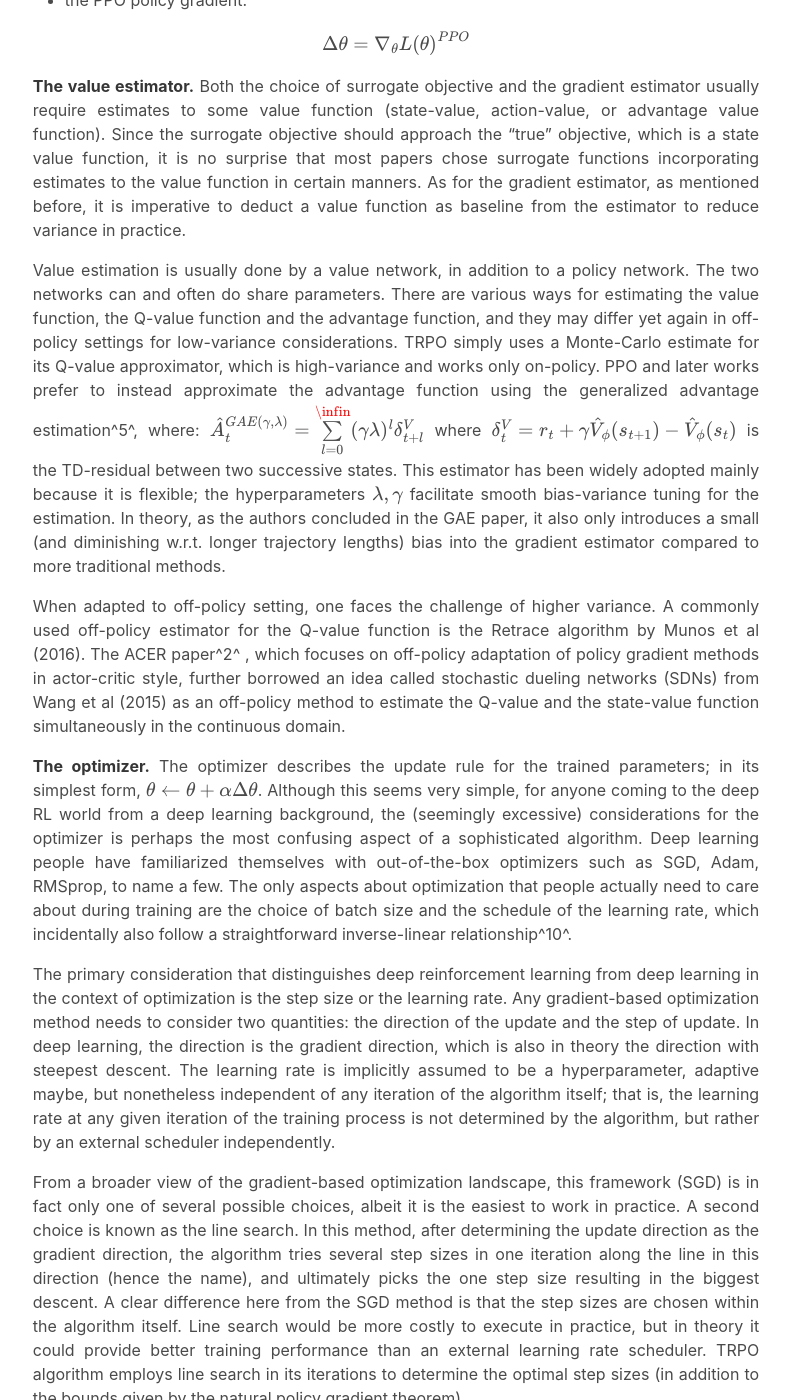
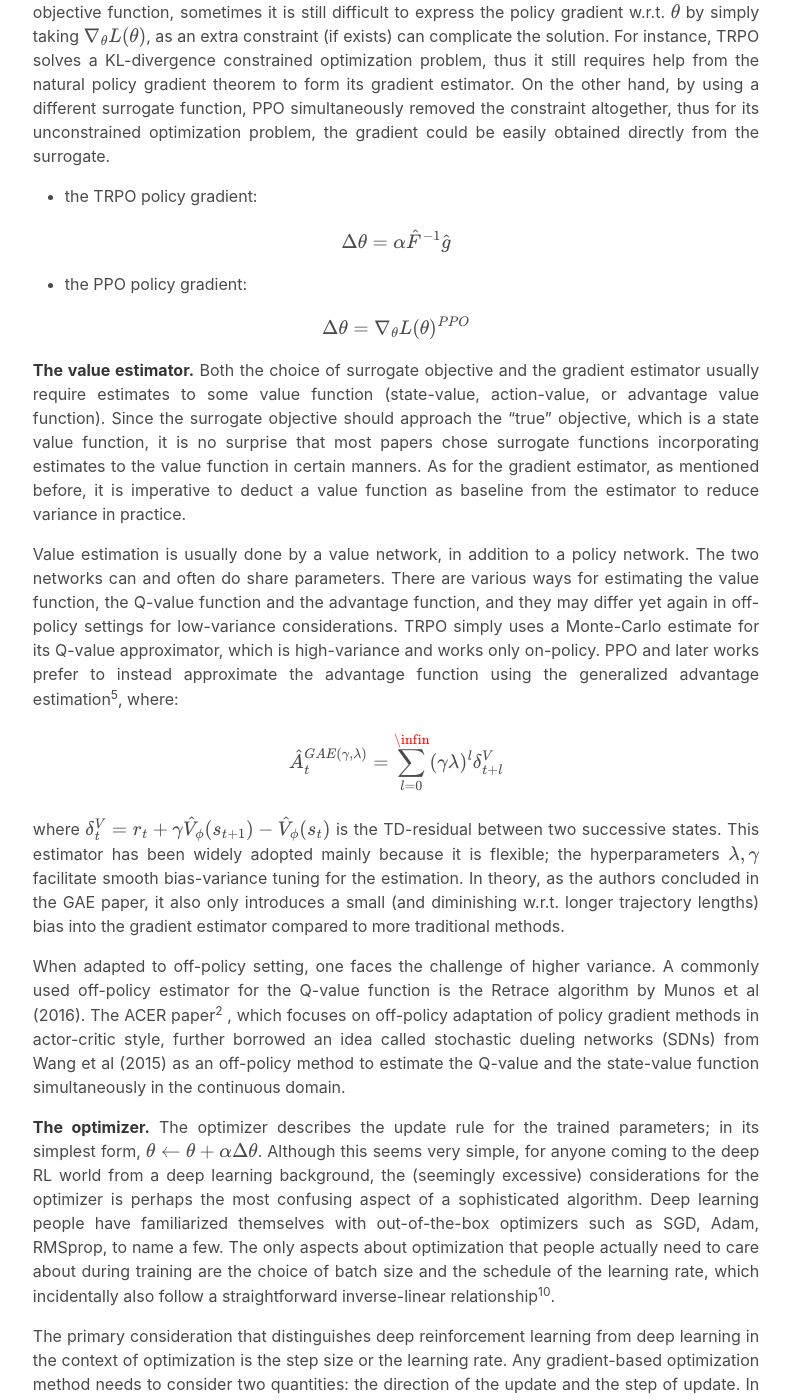
Before and after one commit to baihuaxie/baihuaxie.github.io, a Jekyll site: the page built from _posts/2020-09-02-A-Closer-Look-At-PPO-TRPO.md, in a window 1280 px wide and 1400 px high, scrolled down 4098 px. Shown: the whole window, without its empty margins (244-1034 px from the left). Built offline with Jekyll 4.4.1, drawn with Linux system fonts in a browser that asks for light colours; formulas are drawn with MathJax 3; some of the changed text lies outside the part shown.

Commit message:
09/02: udpate post #04 for superscript and math line break errors

```diff
--- a/_posts/2020-09-02-A-Closer-Look-At-PPO-TRPO.md
+++ b/_posts/2020-09-02-A-Closer-Look-At-PPO-TRPO.md
@@ -16,7 +16,7 @@ The notations are summarized in the following table:
 | ------------------------------------------------------- | :----------------------------------------------------------- |
 | $$s_t, a_t, r_t$$                                       | the **state** $$s$$, **action** $$a$$ and **reward** $$r$$ at current timestep $$t$$ |
 | $$\gamma$$                                              | **discount factor**                                          |
-| $$\pi_\theta(a_t|s_t)$$                                 | the policy network parameterized by $$\theta$$ that approximates the stochastic **policy function** |
+| $$\pi_\theta(a_t\|s_t)$$                                 | the policy network parameterized by $$\theta$$ that approximates the stochastic **policy function** |
 | $$\hat{V}_\phi(s_t)$$                                   | the value network parameterized by $$\phi$$ that approximates the **state-value function** |
 | $$\hat{Q}(s_t,a_t)$$                                    | the estimated **action-value function**                      |
 | $$\hat{A}(s_t,a_t)$$                                    | the estimated **advantage function**                         |
@@ -24,62 +24,76 @@ The notations are summarized in the following table:
 | $$\mathbb{E}_{s,a\sim\pi}$$                             | the expectation over the possible trajectories of state-action pairs following policy $$\pi$$ |
 | $$\hat{\mathbb{E}}_t=\frac{1}{T}\sum\limits_{t=1}^{T}$$ | approximate the true expectation by the average over a sample trajectory of length $$T$$ |
 
-The basic RL problem setting is assumed in the discussion. The agent has access to a Markov Decision Process (MDP). At each iteration of the training process, the agent interacts with the environment and samples a trajectory of $$\{s_t, a_t, r_t\}$$ following current policy $$\pi_{\theta_{old}}$$ for $$T$$ timesteps. The samples are subsequently used to form estimates of the various quantities needed to optimize the parameters, such as advantage function and policy gradient. To encourage exploration, one could use asynchronous setting^1^ or off-policy setting^2^ through importance sampling (for the latter, typically with experience replay^3^ to improve stability), though neither choice would alter the core algorithms significantly. Hence for the simplicity in discussion, this post would focus only on the on-policy version of the algorithms.
+The basic RL problem setting is assumed in the discussion. The agent has access to a Markov Decision Process (MDP). At each iteration of the training process, the agent interacts with the environment and samples a trajectory of $$\{s_t, a_t, r_t\}$$ following current policy $$\pi_{\theta_{old}}$$ for $$T$$ timesteps. The samples are subsequently used to form estimates of the various quantities needed to optimize the parameters, such as advantage function and policy gradient. To encourage exploration, one could use asynchronous setting<sup>1</sup> or off-policy setting<sup>2</sup> through importance sampling (for the latter, typically with experience replay<sup>3</sup> to improve stability), though neither choice would alter the core algorithms significantly. Hence for the simplicity in discussion, this post would focus only on the on-policy version of the algorithms.
 
-Policy gradient algorithms are a leading class of model-free reinforcement learning methods. Compared to deep Q-learning^3^, another class of very successful value-based methods, policy gradients are considered to be more soundly grounded theoretically. The theories can be traced back to the ground-breaking work of Richard Sutton et al on the policy gradient theorem^4^, which provided a theoretical formula for the gradients w.r.t. parameters of the policy network. Its generalized form is as follows^5^:
+Policy gradient algorithms are a leading class of model-free reinforcement learning methods. Compared to deep Q-learning<sup>3</sup>, another class of very successful value-based methods, policy gradients are considered to be more soundly grounded theoretically. The theories can be traced back to the ground-breaking work of Richard Sutton et al on the policy gradient theorem<sup>4</sup>, which provided a theoretical formula for the gradients w.r.t. parameters of the policy network. Its generalized form is as follows<sup>5</sup>:
+
 $$
 \hat{g}=\mathbb{E}_{s,a\sim\pi_\theta}[\sum\limits_{t=0}^\infin\Psi_t\nabla_\theta\log\pi_\theta(a_t|s_t)]
 $$
+
 where $$\Psi_t$$ typically takes the form of a Q-value function, an advantage function, a TD-residual of value functions, or simply the sum of (discounted) rewards of the sampled trajectory, among other choices. Meanwhile, it is almost imperative in practice to subtract from $$\Psi_t$$ a baseline $$b_t$$, which is a function of the state $$s_t$$ at timestep $$t$$ (a natural choice would be the value function), in order to reduce the high variance of this gradient estimator. Evidently, this necessitates a value network to estimate the value function, in addition to a policy network in deep policy gradient methods. In practice, however, it is common to share the majority of the parameters for the two networks.
 
 The policy gradient provides the direction to update the policy network parameters and is used by the update rule $$\theta\gets\theta+\alpha\Delta\theta$$. Although the size of the update is not theoretically specified by the policy gradient, naively, one could simply use $$\Delta\theta\gets\hat{g}$$ and leave the learning rate or step size $$\alpha$$ as a hyperparameter, as is the standard procedure in deep learning framework. Classical policy gradient algorithms such as REINFORCE adopted this formulation. However, in the context of policy gradient methods, the algorithms could benefit from a more careful consideration for the step size.
 
 The analysis starts with the implicit assumption behind the policy gradient theorem, in that it is the solution to a constrained optimization problem of the following format:
+
 $$
 \DeclareMathOperator*{\argmax}{argmax}\\
 g\gets\argmax\limits_g J(\theta+g)\;\text{ subject to a constraint}\;||g||\le\epsilon
 $$
+
 where the objective function $$J(\theta)=V_{\pi_\theta}(s_t)$$ is the "true" state-value function following current policy $$\pi_\theta$$. The constraint applies a bound on the L2-norm (or Euclidian distance) of the parameter gradient $$g$$, which sets a maximum step size $$\epsilon$$.
 
 However, it is difficult to select a proper bound on the step size in practice.  If the step size is too small, the learning becomes very slow; if too large, the update may not be optimal or even positive. This difficulty arises with the fact that in the naive formulation of the constrained optimization problem, the constraint is bounded in the parameter space. What the algorithm really needed, though, is a constraint bounded in the policy function space directly. In this manner, the algorithm could have better control of the resulting updated policy function after each iteration; ideally, we want to ensure that the algorithm could take the largest possible step size (hence fastest learning speed) that satisfies the constraint on the resulting policy.
 
-This train of thought led to the development of the natural policy gradient^6^ methods, which is a solution to a different constrained optimization problem:
+This train of thought led to the development of the natural policy gradient<sup>6</sup> methods, which is a solution to a different constrained optimization problem:
+
 $$
 \DeclareMathOperator*{\argmax}{argmax}\\
 g\gets\argmax\limits_g J(\theta+g)\;\text{ subject to a constraint}\;D_{KL}[\pi_{\theta_{old}}|\pi_\theta]\le\delta
 $$
+
 where the objective function is the same as before, and the constraint is now a KL divergence on the two policy functions, as parameterized by the parameters before and after the current update, respectively. The KL divergence is a measure of distance between two probability distributions $$P$$ and $$Q$$ such that $$D_{KL}[P|Q]=\int\limits_{-\infin}^{+\infin}P(x)\log(\frac{P(x)}{Q(x)})dx$$.
 
 How to solve this problem? A general methodology for constrained optimization problems with inequalities is the so called Karush-Kuhn-Tucker (KKT) method, which is a generalization from the classic Lagrangian Multiplier method. As a result, if taken a quadratic approximation, this KL divergence could be related to the Fisher Information Matrix (FIM) by:
+
 $$
 \mathbb{E}_{s,a\sim\pi_{\theta_{old}}}[\nabla_\theta^2 D_{KL}(\pi_{\theta_{old}}(\cdot|s)||\pi_\theta(\cdot|s))]|_{\theta=\theta_{old}}=\mathbb{E}_{s,a\sim\pi_{\theta_{old}}}[\nabla_\theta\log\pi_\theta(\cdot|s)\nabla_\theta\log\pi_\theta(\cdot|s)^T]|_{\theta=\theta_{old}}=F(\theta_{old})
 $$
-In other words, the Hessian matrix of the KL divergence is equal to the covariate matrix of the policy gradient, which in turn is the definition of the FIM. Any algorithm based on the natural policy gradient is thus second-order, as it is required to compute the FIM, which can become prohibitively expensive to do so for large state spaces. In practice, it is usually preferable to compute the Hessian rather than the covariate thanks to the conjugate gradient algorithm^7^, which allows using the FIM in subsequent gradient estimation without actually computing the entire second-order matrix.
+
+In other words, the Hessian matrix of the KL divergence is equal to the covariate matrix of the policy gradient, which in turn is the definition of the FIM. Any algorithm based on the natural policy gradient is thus second-order, as it is required to compute the FIM, which can become prohibitively expensive to do so for large state spaces. In practice, it is usually preferable to compute the Hessian rather than the covariate thanks to the conjugate gradient algorithm<sup>7</sup>, which allows using the FIM in subsequent gradient estimation without actually computing the entire second-order matrix.
 
 Following the solution, the natural policy gradient and the corresponding bound on the step size are given by the theorem as:
+
 $$
 \begin{split}
 g_N&\gets F^{-1}\hat{g}\;\text{where }\hat{g}\text{ is vanilla policy gradient}\\
 \theta&\gets\theta+\alpha g_N \;\text{where }\alpha=\sqrt{\frac{2\delta}{g_N^TF^{-1}g_N}}
 \end{split}
 $$
+
 Either the vanilla policy gradient theorem or the natural gradient theorem forms the skeleton of a deep policy gradient algorithm. But for the algorithm to work in practice, more auxiliary accommodations needed to be made. Consequently, policy gradient algorithms could typically be distinguished by the following 4 key characteristics:
 
 **The objective function.** At first glance it seemed trivial to always use the "true" value function as the objective for optimization, as is the case for the previous theorems. But a "true" value function can be very difficult to optimize, particularly for large state spaces. Modern deep policy gradient methods instead opted for optimizing a so called "surrogate" objective function. A surrogate objective could be expressed in a simpler and explicit form, thus simplifying the training process, while simultaneously it is guaranteed that an improvement in the surrogate objective always corresponds an improvement in the "true" objective, albeit within a certain boundary in the parameter space (the trust region). Or so the theory promises. In practical algorithms, however, it is seldom explicitly proven that the chosen surrogate objective guarantees improvements in the "true" value function; this is more of an implicit assumption rather than an explicit proof.
 
-* The TRPO surrogate objective^7^:
+* The TRPO surrogate objective<sup>7</sup>:
+
   $$
   L(\theta)^{TRPO}=\mathbb{E}_{s,a\sim\pi_{\theta_{old}}}[\frac{\pi_\theta(a|s)}{\pi_{\theta_{old}}(a|s)}\hat{Q}(s,a)]
   $$
-  note that the Q-value function (as in original paper) could be replaced by the advantage function; this is the same surrogate as CPI^11^
 
-* The PPO-clipped surrogate objective^8^:
+  note that the Q-value function (as in original paper) could be replaced by the advantage function; this is the same surrogate as CPI<sup>11</sup>
+
+* The PPO-clipped surrogate objective<sup>8</sup>:
+
   $$
   L(\theta)^{PPO-CLIP}=L^{CLP}(\theta)-c_1L^{VF}(\theta)+c_2S(\theta)
   $$
+
   where $$L^{CLP}(\theta)$$ is a clipped version of the TRPO surrogate, $$L^{VF}(\theta)$$ is the MSE loss for value network, and $$S(\theta)$$ is the mean entropy of the policy.
 
-* The PPO-penalty surrogate objective^8,9^:
+* The PPO-penalty surrogate objective<sup>8,9</sup>:
 
 $$
 L(\theta)^{PPO-PEN}=\mathbb{E}_{s,a\sim\pi_{\theta_{old}}}[\frac{\pi_\theta(a_t|s_t)}{\pi_{\theta_{old}}(a_t|s_t)}\hat{A}_t]-\lambda D_{KL}[\pi_{\theta_{old}}||\pi_{\theta}]
@@ -101,15 +115,17 @@ $$
 
 **The value estimator.** Both the choice of surrogate objective and the gradient estimator usually require estimates to some value function (state-value, action-value, or advantage value function). Since the surrogate objective should approach the "true" objective, which is a state value function, it is no surprise that most papers chose surrogate functions incorporating estimates to the value function in certain manners. As for the gradient estimator, as mentioned before, it is imperative to deduct a value function as baseline from the estimator to reduce variance in practice.
 
-Value estimation is usually done by a value network, in addition to a policy network. The two networks can and often do share parameters. There are various ways for estimating the value function, the Q-value function and the advantage function, and they may differ yet again in off-policy settings for low-variance considerations. TRPO simply uses a Monte-Carlo estimate for its Q-value approximator, which is high-variance and works only on-policy. PPO and later works prefer to instead approximate the advantage function using the generalized advantage estimation^5^, where:
+Value estimation is usually done by a value network, in addition to a policy network. The two networks can and often do share parameters. There are various ways for estimating the value function, the Q-value function and the advantage function, and they may differ yet again in off-policy settings for low-variance considerations. TRPO simply uses a Monte-Carlo estimate for its Q-value approximator, which is high-variance and works only on-policy. PPO and later works prefer to instead approximate the advantage function using the generalized advantage estimation<sup>5</sup>, where:
+
 $$
 \hat{A}_t^{GAE(\gamma,\lambda)}=\sum\limits_{l=0}^\infin(\gamma\lambda)^l\delta_{t+l}^V\\
 $$
+
 where $$\delta_t^V=r_t+\gamma\hat{V}_\phi(s_{t+1})-\hat{V}_\phi(s_t)$$ is the TD-residual between two successive states. This estimator has been widely adopted mainly because it is flexible; the hyperparameters $$\lambda,\gamma$$ facilitate smooth bias-variance tuning for the estimation. In theory, as the authors concluded in the GAE paper, it also only introduces a small (and diminishing w.r.t. longer trajectory lengths) bias into the gradient estimator compared to more traditional methods.
 
-When adapted to off-policy setting, one faces the challenge of higher variance. A commonly used off-policy estimator for the Q-value function is the Retrace algorithm by Munos et al (2016). The ACER paper^2^ , which focuses on off-policy adaptation of policy gradient methods in actor-critic style, further borrowed an idea called stochastic dueling networks (SDNs) from Wang et al (2015) as an off-policy method to estimate the Q-value and the state-value function simultaneously in the continuous domain.
+When adapted to off-policy setting, one faces the challenge of higher variance. A commonly used off-policy estimator for the Q-value function is the Retrace algorithm by Munos et al (2016). The ACER paper<sup>2</sup> , which focuses on off-policy adaptation of policy gradient methods in actor-critic style, further borrowed an idea called stochastic dueling networks (SDNs) from Wang et al (2015) as an off-policy method to estimate the Q-value and the state-value function simultaneously in the continuous domain.
 
-**The optimizer.** The optimizer describes the update rule for the trained parameters; in its simplest form, $$\theta\gets\theta+\alpha\Delta\theta$$. Although this seems very simple, for anyone coming to the deep RL world from a deep learning background, the (seemingly excessive) considerations for the optimizer is perhaps the most confusing aspect of a sophisticated algorithm. Deep learning people have familiarized themselves with out-of-the-box optimizers such as SGD, Adam, RMSprop, to name a few. The only aspects about optimization that people actually need to care about during training are the choice of batch size and the schedule of the learning rate, which incidentally also follow a straightforward inverse-linear relationship^10^.
+**The optimizer.** The optimizer describes the update rule for the trained parameters; in its simplest form, $$\theta\gets\theta+\alpha\Delta\theta$$. Although this seems very simple, for anyone coming to the deep RL world from a deep learning background, the (seemingly excessive) considerations for the optimizer is perhaps the most confusing aspect of a sophisticated algorithm. Deep learning people have familiarized themselves with out-of-the-box optimizers such as SGD, Adam, RMSprop, to name a few. The only aspects about optimization that people actually need to care about during training are the choice of batch size and the schedule of the learning rate, which incidentally also follow a straightforward inverse-linear relationship<sup>10</sup>.
 
 The primary consideration that distinguishes deep reinforcement learning from deep learning in the context of optimization is the step size or the learning rate. Any gradient-based optimization method needs to consider two quantities: the direction of the update and the step of update. In deep learning, the direction is the gradient direction, which is also in theory the direction with steepest descent. The learning rate is implicitly assumed to be a hyperparameter, adaptive maybe, but nonetheless independent of any iteration of the algorithm itself; that is, the learning rate at any given iteration of the training process is not determined by the algorithm, but rather by an external scheduler independently.
 
@@ -121,7 +137,7 @@ Now we are ready to look in details at the two leading algorithms: TRPO and PPO
 
 #### TRPO = Natural Policy Gradient + Line Search
 
-The main idea behind TRPO^7^ is a re-formulation of the natural policy gradient theorem. By doing so the authors were able to prove theoretically that the algorithm (in its theoretical form) guarantees monotonic policy improvement^11^. The practical algorithm is a combination of natural policy gradient estimator with a line search sub-routine for step size. The detailed practical algorithm is listed as follows:
+The main idea behind TRPO<sup>7^</sup> is a re-formulation of the natural policy gradient theorem. By doing so the authors were able to prove theoretically that the algorithm (in its theoretical form) guarantees monotonic policy improvement<sup>11</sup>. The practical algorithm is a combination of natural policy gradient estimator with a line search sub-routine for step size. The detailed practical algorithm is listed as follows:
 
 **Algorithm \| TRPO with line search and Monte Carlo estimation**
 
@@ -159,7 +175,7 @@ An apparent drawback in the TRPO algorithm is the use of Monte-Carlo estimates f
 
 #### PPO = 1^st^-order TRPO
 
-PPO algorithm^8^ could be viewed as an advancement from the TRPO algorithm:
+PPO algorithm<sup>8</sup> could be viewed as an advancement from the TRPO algorithm:
 
 * replaces the constrained optimization problem with second-order solution by an unconstrained problem with first-order solution
 * replaces the surrogate objective by a clipped (or penalized) version that is penalized when the step size is too large
@@ -198,11 +214,11 @@ PPO algorithm^8^ could be viewed as an advancement from the TRPO algorithm:
 
    6. Update $$\theta$$ by a gradient-based optimizer (e.g., SGD, Adam) w.r.t. to $$L(\theta)$$; set $$\theta_{i+1}=\theta$$
 
-The main motivation behind PPO is to remove the KL-divergence constraint so that the algorithm could become first-order, without hurting too much of the stability. Without the constraint, the original TRPO objective may lead to excessively large policy update. By clipping the objective, it penalizes moving too far from $$\theta_{old}$$ in one update. This penalty could also be achieved by using a KL-divergence penalty term in the objective function directly; the resulting algorithm is still first-order. The latter idea is further explored in the DPPO-penalty paper^9^ in distributed settings.
+The main motivation behind PPO is to remove the KL-divergence constraint so that the algorithm could become first-order, without hurting too much of the stability. Without the constraint, the original TRPO objective may lead to excessively large policy update. By clipping the objective, it penalizes moving too far from $$\theta_{old}$$ in one update. This penalty could also be achieved by using a KL-divergence penalty term in the objective function directly; the resulting algorithm is still first-order. The latter idea is further explored in the DPPO-penalty paper<sup>9</sup> in distributed settings.
 
 #### A closer look at PPO and TRPO
 
-In ICLR 2020, Andrew Ilyas et al^12^ shed more light on the correlation between the empirical behaviors of deep policy gradient algorithms and their theoretical expectations. To this end, the authors conducted experiments on continuous domains (using the MuJoCo physics engine) for PPO and TRPO algorithms. Their analysis rests upon the following key methodologies:
+In ICLR 2020, Andrew Ilyas et al<sup>12</sup> shed more light on the correlation between the empirical behaviors of deep policy gradient algorithms and their theoretical expectations. To this end, the authors conducted experiments on continuous domains (using the MuJoCo physics engine) for PPO and TRPO algorithms. Their analysis rests upon the following key methodologies:
 
 * use the statistics on a large number of samples (up to ~1M) in terms of state-action pairs in a trajectory to represent the "true" quantities, such as the value function and the policy gradient
 * use averaged pair-wise cosine similarities within a batch of independent rollouts as a measure for the variance
```
